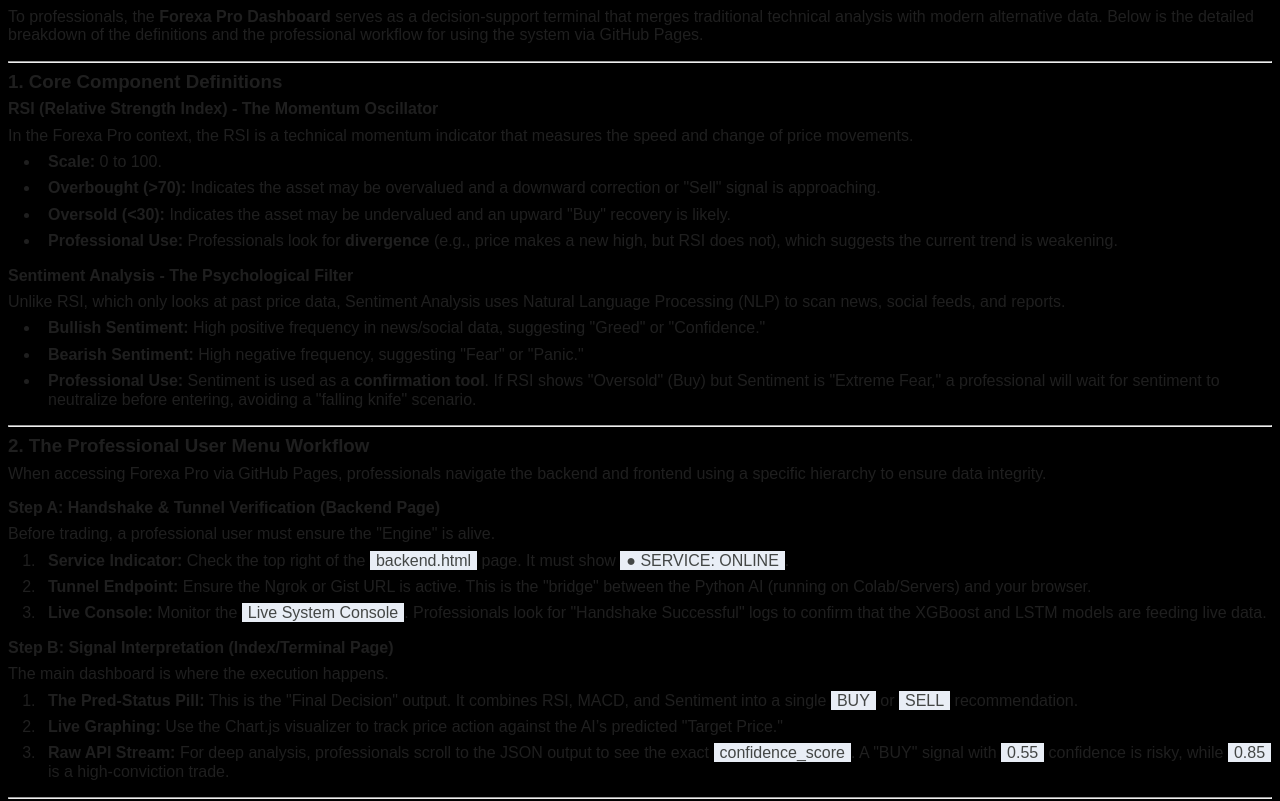
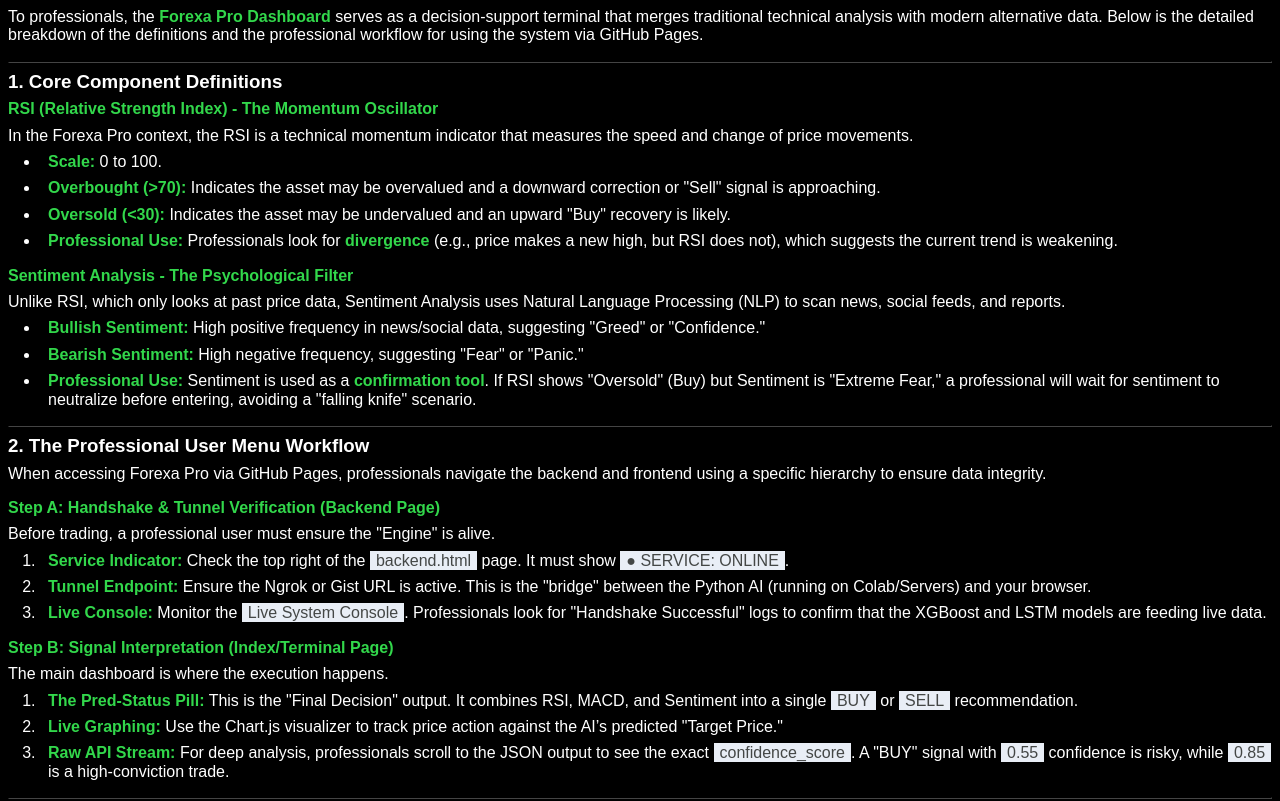
Before and after one commit to suvinduranathunge-cloud/Forexa, a plain HTML site: page guide.html in a window 1280 px wide. Shown: the top 801 px of the page. Drawn offline with Linux system fonts and the light colour scheme.

Commit message:
Update style.css

```diff
--- a/style.css
+++ b/style.css
@@ -17,3 +17,15 @@
   padding: 10px;
   border-radius: 6px;
 }
+
+body, p, li, h1, h2, h3, h4, h5, h6 {
+  color: #fff !important;   /* force white text */
+}
+
+b, strong {
+  color: #32d74b !important; /* green accent for bold */
+}
+
+hr {
+  border-color: #444 !important; /* visible divider on dark bg */
+}
```
